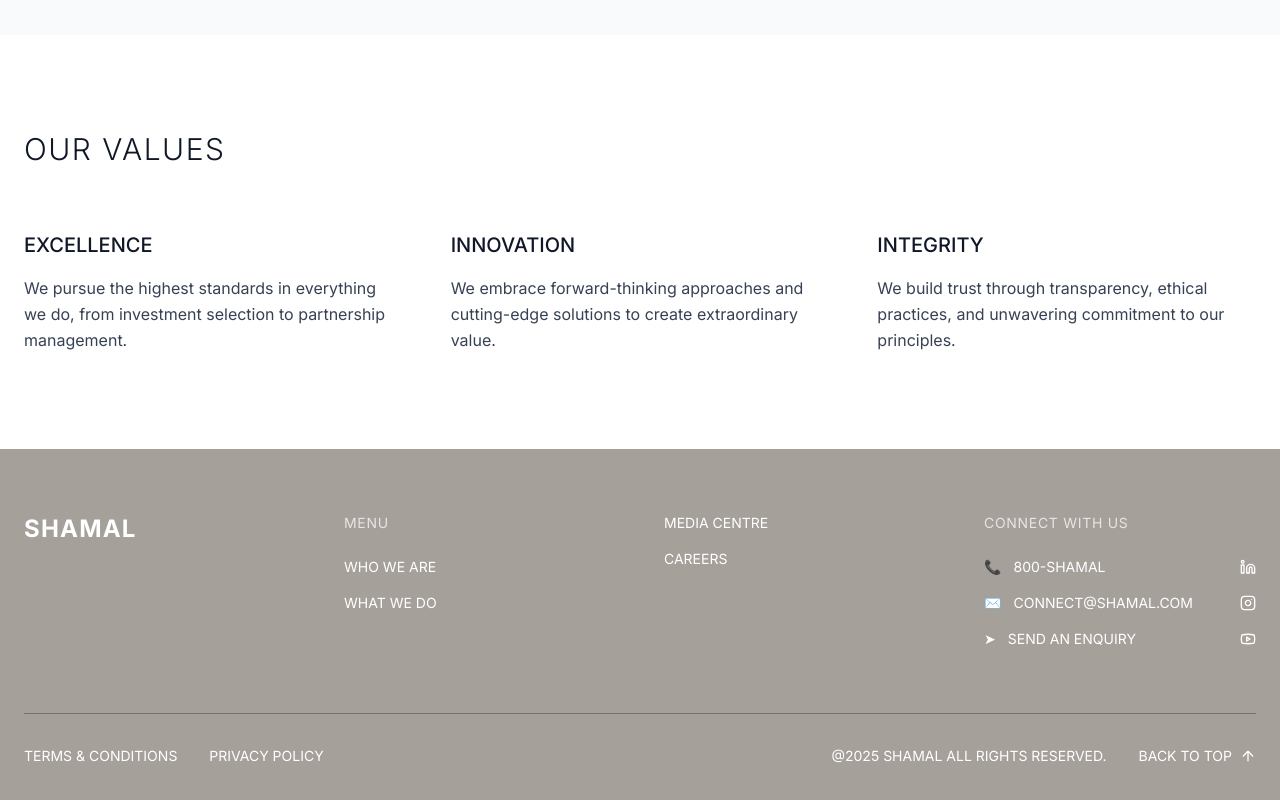
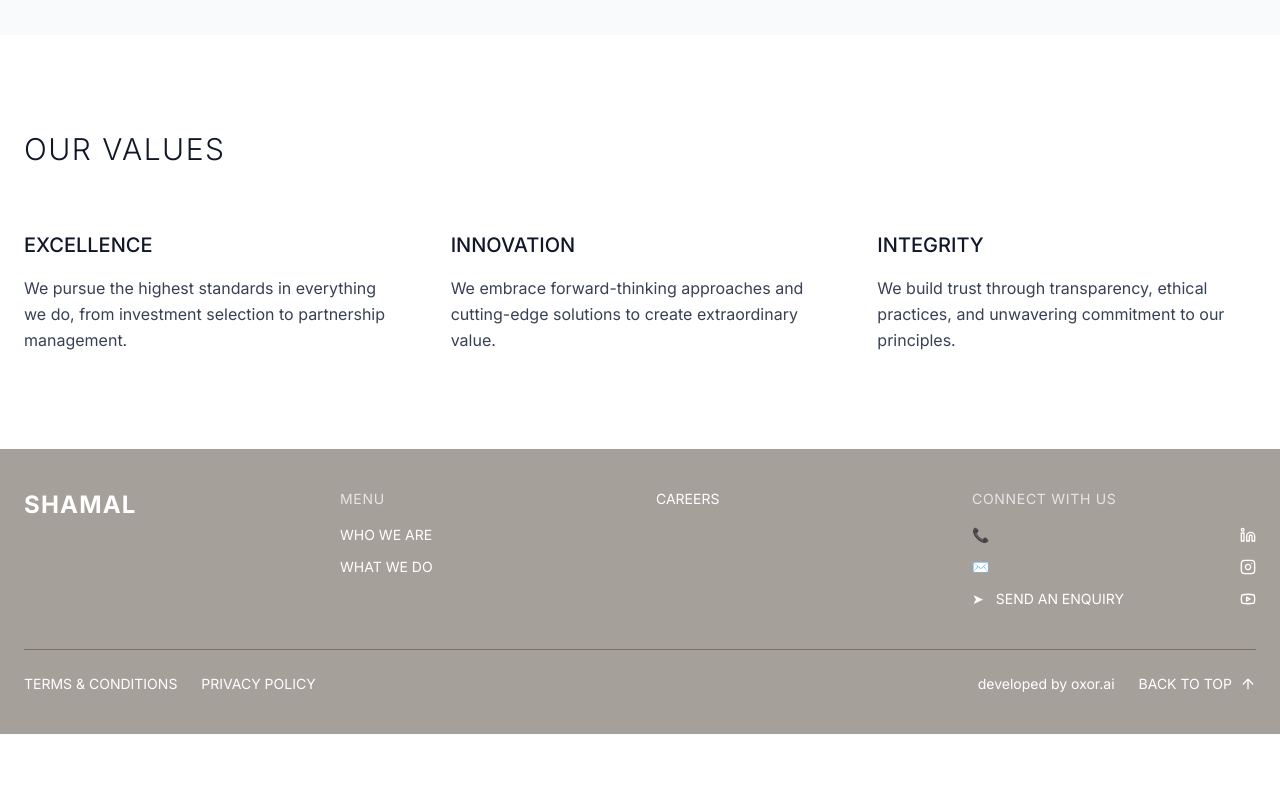
Before and after one commit to gadaou/osoli, a Next.js app: page /who-we-are in a window 1280 px wide. Shown: the part 1126-1926 px from the top of the page. After the commit the page ends 1860 px from the top, so only its background shows below. Built offline with nearby package versions, Linux system fonts and the light colour scheme; a web font is replaced by a local one.

Commit message:
Update footer and header: make footer more compact, remove MEDIA CENTRE, update branding

```diff
--- a/components/footer.tsx
+++ b/components/footer.tsx
@@ -4,15 +4,15 @@ import Link from "next/link"
 export default function Footer() {
   return (
     <footer className="bg-stone-400 text-white">
-      <div className="max-w-7xl mx-auto px-6 py-16">
-        <div className="grid grid-cols-1 md:grid-cols-4 gap-12">
+      <div className="max-w-7xl mx-auto px-6 py-10">
+        <div className="grid grid-cols-1 md:grid-cols-4 gap-8">
           <div>
-            <h3 className="text-2xl font-bold tracking-wider mb-8">SHAMAL</h3>
+            <h3 className="text-2xl font-bold tracking-wider mb-6">SHAMAL</h3>
           </div>
 
           <div>
-            <h4 className="text-sm tracking-wider mb-6 text-stone-200">MENU</h4>
-            <div className="space-y-4">
+            <h4 className="text-sm tracking-wider mb-4 text-stone-200">MENU</h4>
+            <div className="space-y-3">
               <Link href="#who-we-are" className="block text-sm hover:text-stone-200 transition-colors">
                 WHO WE ARE
               </Link>
@@ -23,10 +23,7 @@ export default function Footer() {
           </div>
 
           <div>
-            <div className="space-y-4">
-              <Link href="#media-centre" className="block text-sm hover:text-stone-200 transition-colors">
-                MEDIA CENTRE
-              </Link>
+            <div className="space-y-3">
               <Link href="#careers" className="block text-sm hover:text-stone-200 transition-colors">
                 CAREERS
               </Link>
@@ -34,16 +31,14 @@ export default function Footer() {
           </div>
 
           <div>
-            <h4 className="text-sm tracking-wider mb-6 text-stone-200">CONNECT WITH US</h4>
-            <div className="space-y-4">
+            <h4 className="text-sm tracking-wider mb-4 text-stone-200">CONNECT WITH US</h4>
+            <div className="space-y-3">
               <div className="flex items-center space-x-3">
                 <span className="text-sm">📞</span>
-                <span className="text-sm">800-SHAMAL</span>
                 <Linkedin className="w-4 h-4 ml-auto" />
               </div>
               <div className="flex items-center space-x-3">
                 <span className="text-sm">✉️</span>
-                <span className="text-sm">CONNECT@SHAMAL.COM</span>
                 <Instagram className="w-4 h-4 ml-auto" />
               </div>
               <div className="flex items-center space-x-3">
@@ -55,9 +50,9 @@ export default function Footer() {
           </div>
         </div>
 
-        <div className="border-t border-stone-500 mt-16 pt-8">
+        <div className="border-t border-stone-500 mt-10 pt-6">
           <div className="flex flex-col md:flex-row justify-between items-center">
-            <div className="flex space-x-8 text-sm">
+            <div className="flex space-x-6 text-sm">
               <Link href="#terms" className="hover:text-stone-200 transition-colors">
                 TERMS & CONDITIONS
               </Link>
@@ -66,8 +61,8 @@ export default function Footer() {
               </Link>
             </div>
 
-            <div className="flex items-center space-x-8 mt-4 md:mt-0">
-              <span className="text-sm">@2025 SHAMAL ALL RIGHTS RESERVED.</span>
+            <div className="flex items-center space-x-6 mt-3 md:mt-0">
+              <span className="text-sm">developed by oxor.ai</span>
               <button className="flex items-center space-x-2 text-sm hover:text-stone-200 transition-colors">
                 <span>BACK TO TOP</span>
                 <ArrowUp className="w-4 h-4" />
--- a/components/header.tsx
+++ b/components/header.tsx
@@ -23,12 +23,6 @@ export default function Header() {
               WHAT WE DO
             </Link>
             <Link
-              href="#media-centre"
-              className="text-sm tracking-wide text-gray-700 hover:text-gray-900 transition-colors"
-            >
-              MEDIA CENTRE
-            </Link>
-            <Link
               href="#contact"
               className="text-sm tracking-wide border border-gray-800 px-6 py-2 hover:bg-gray-800 hover:text-white transition-colors"
             >
```
